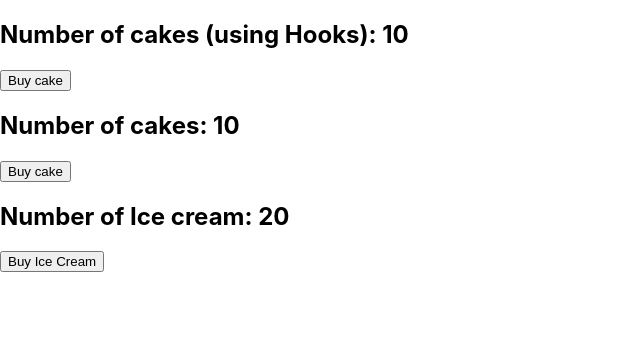
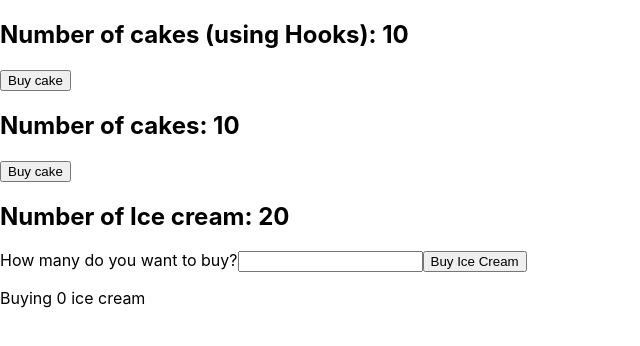
Before and after one commit to shravanshanmugam/learn-react, a React (Create React App) app in the folder react-redux/: page / in a window 1280 px wide. Shown: the top 346 px of the page, without its empty margins (0-640 px from the left). Built offline with nearby package versions, Linux system fonts and the light colour scheme.

Commit message:
use action payload to update state based on input

```diff
--- a/react-redux/package.json
+++ b/react-redux/package.json
@@ -8,6 +8,7 @@
     "react-redux": "^8.1.2",
     "react-scripts": "5.0.1",
     "redux": "^4.2.1",
+    "redux-devtools-extension": "^2.13.9",
     "redux-logger": "^3.0.6"
   },
   "scripts": {
--- a/react-redux/src/components/IceCreamContainer.js
+++ b/react-redux/src/components/IceCreamContainer.js
@@ -3,12 +3,22 @@ import { useSelector, useDispatch } from "react-redux";
 import { buyIceCream } from "../redux";
 
 function IceCreamContainer() {
+  const [number, setNumber] = React.useState(0);
   const numOfIceCream = useSelector((state) => state.iceCream.numOfIceCream);
   const dispatch = useDispatch();
   return (
     <div>
       <h2>Number of Ice cream: {numOfIceCream}</h2>
-      <button onClick={() => dispatch(buyIceCream())}>Buy Ice Cream</button>
+      <label htmlFor="number-of-icecream">How many do you want to buy?</label>
+      <input
+        type="text"
+        id="number-of-icecream"
+        onChange={(e) => setNumber(e.target.value)}
+      />
+      <button onClick={() => dispatch(buyIceCream(number))}>
+        Buy Ice Cream
+      </button>
+      <p>Buying {number} ice cream</p>
     </div>
   );
 }
--- a/react-redux/src/redux/iceCream/IceCreamAction.js
+++ b/react-redux/src/redux/iceCream/IceCreamAction.js
@@ -1,7 +1,8 @@
 import { BUY_ICECREAM } from "./IceCreamTypes";
 
-export const buyIceCream = () => {
+export const buyIceCream = (number = 0) => {
   return {
     type: BUY_ICECREAM,
+    payload: number,
   };
 };
--- a/react-redux/src/redux/iceCream/IceCreamReducer.js
+++ b/react-redux/src/redux/iceCream/IceCreamReducer.js
@@ -10,8 +10,8 @@ const iceCreamReducer = (state = initialState, action) => {
       return {
         ...state,
         numOfIceCream:
-          state.numOfIceCream > 0
-            ? state.numOfIceCream - 1
+          state.numOfIceCream - action.payload >= 0
+            ? state.numOfIceCream - action.payload
             : state.numOfIceCream,
       };
     default:
--- a/react-redux/src/redux/store.js
+++ b/react-redux/src/redux/store.js
@@ -1,7 +1,12 @@
 import { applyMiddleware, legacy_createStore } from "redux";
+import { composeWithDevTools } from "redux-devtools-extension";
 import logger from "redux-logger";
-import rootReducer from "./rootReducer.js";
+import rootReducer from "./rootReducer";
 
-const store = legacy_createStore(rootReducer, {}, applyMiddleware(logger));
+const store = legacy_createStore(
+  rootReducer,
+  {},
+  composeWithDevTools(applyMiddleware(logger))
+);
 
 export default store;
```
Also changed, not shown: 1 other file (tests, documents, lock files or other folders).
